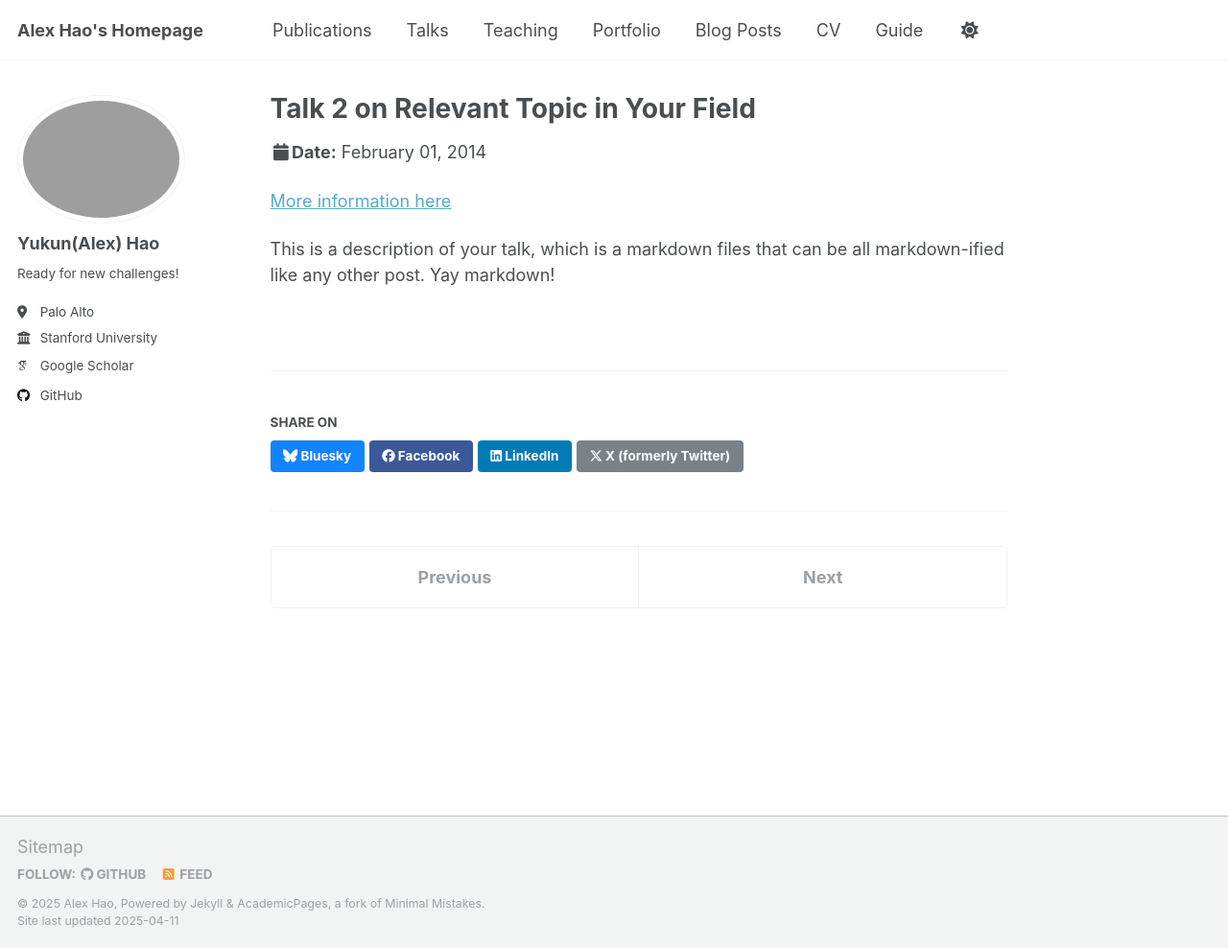
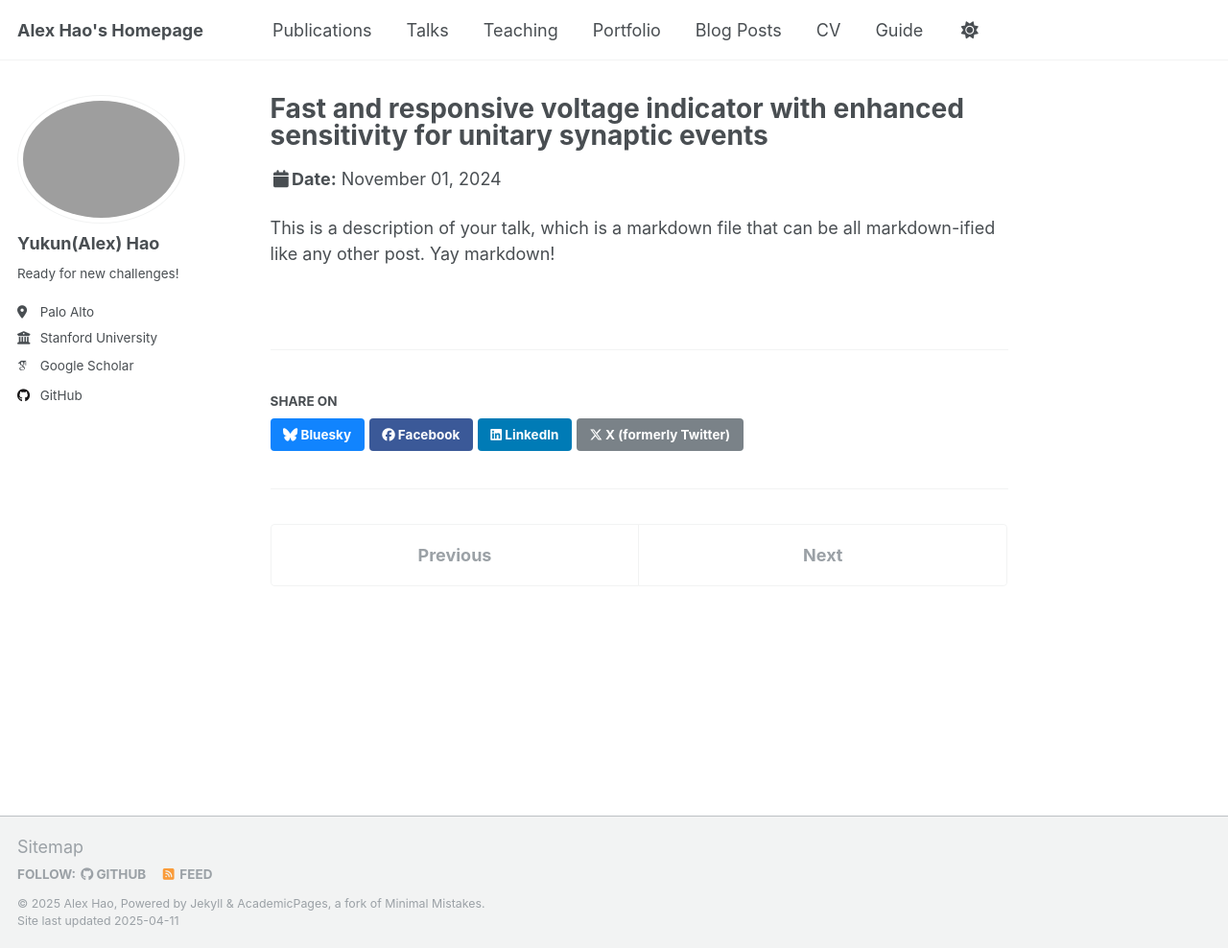
Before and after one commit to AlexYkHao/AlexYkHao.github.io, a Jekyll site: the page built from _talks/2014-02-01-talk-2.md, in a window 1280 px wide and 988 px high. Shown: the whole window at 96% size. Built offline with Jekyll 4.4.1, drawn with Linux system fonts in a browser that asks for light colours; some web fonts are replaced.

Commit message:
Update 2014-02-01-talk-2.md

```diff
--- a/_talks/2014-02-01-talk-2.md
+++ b/_talks/2014-02-01-talk-2.md
@@ -1,13 +1,11 @@
 ---
-title: "Talk 2 on Relevant Topic in Your Field"
+title: "Fast and responsive voltage indicator with enhanced sensitivity for unitary synaptic events"
 collection: talks
 type: "Talk"
-permalink: /talks/2014-02-01-talk-2
-venue: "London School of Testing"
-date: 2014-02-01
-location: "London, UK"
+permalink: /talks/2012-03-01-talk-1
+venue: "Molecular and Cellular Cognition Societyg"
+date: "Nov. 2024"
+location: "Washington D.C, USA"
 ---
 
-[More information here](http://example2.com)
-
-This is a description of your talk, which is a markdown files that can be all markdown-ified like any other post. Yay markdown!
+This is a description of your talk, which is a markdown file that can be all markdown-ified like any other post. Yay markdown!
```
